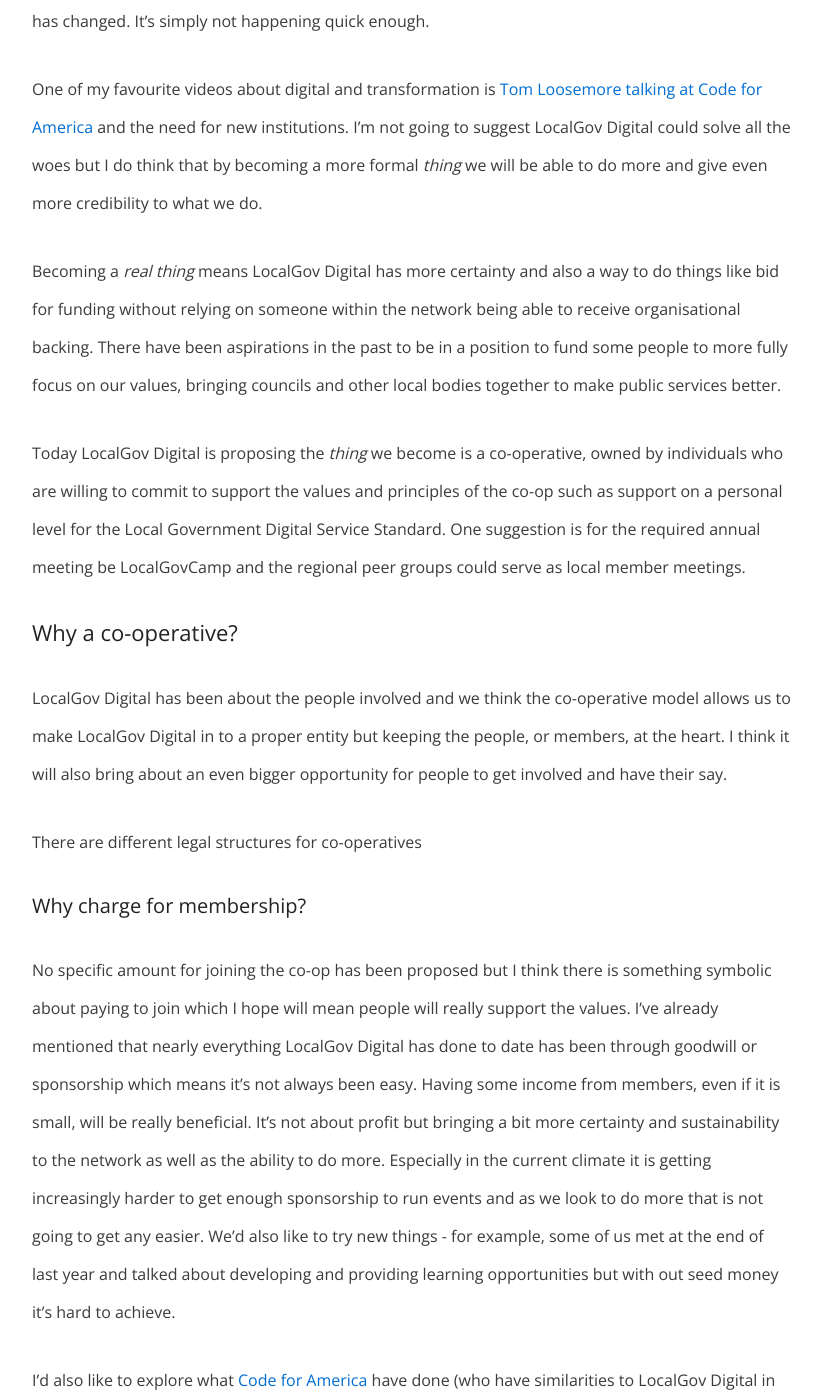
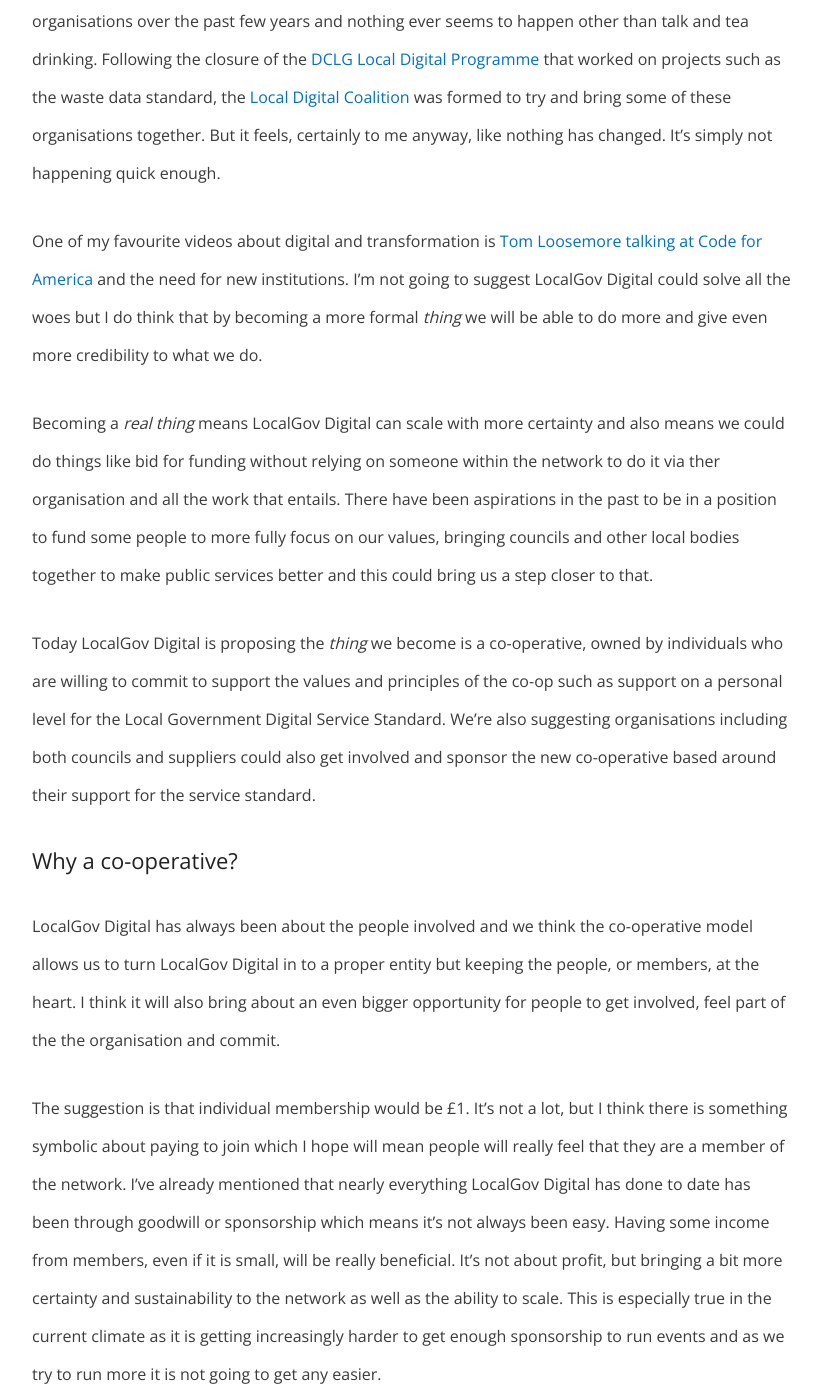
Before and after one commit to BforBen/bforben.github.io, a Jekyll site: the page built from _posts/2016-11-10-a-new-phase-for-localgov-digital.md, in a window 1280 px wide and 1400 px high, scrolled down 2080 px. Shown: the whole window, without its empty margins (228-1049 px from the left). Built offline with Jekyll 4.4.1, drawn with Linux system fonts in a browser that asks for light colours; nearby versions of some CDN libraries; comment, search, counter and statistics services are not loaded; some of the changed text lies outside the part shown.

Commit message:
Update 2016-11-10-a-new-phase-for-localgov-digital.md

```diff
--- a/_posts/2016-11-10-a-new-phase-for-localgov-digital.md
+++ b/_posts/2016-11-10-a-new-phase-for-localgov-digital.md
@@ -19,32 +19,28 @@ Being part of LocalGov Digital has given me some fantastic opportunities to lear
 
 The network also helped me to develop an idea I had with [Paul Mackay](http://www.folklabs.com/about-us/paul-mackay/) and [Dan Blundell](https://www.danblundell.com/) at LocalGovCamp 2014 to make a data standard for waste. The work we started as a hobby project went on to form the basis of the [DCLG Local Waste Service Standards project](http://www.localdigitalcoalition.uk/product/local-waste-service-standards-project/) which estimated that use of the standard could save £505 million for English local authorities over a 14 year period. It also learnt some pretty difficult lessons around getting councils to work together that has fed in to the [#VerifyLocal pilot projects](https://identityassurance.blog.gov.uk/2016/10/03/verifylocal-pilots-are-open-for-business/).
 
-I have however always found it difficult to articulate to people what the network is and how they can get involved. The informal nature of the network means there isn't anything as such to sign up to or join. There's things like Slack, Unmentoring, Pipeline and LocalGovCamp but they don't neccessarily make people feel part of LocalGov Digital.
+I have however always found it difficult to articulate to people what the network is and how they can get involved. Of course there's products that people can use such as [Slack](https://localgovdigital.slack.com), [Unmentoring](http://localgovdigital.info/unmentoring), [Pipeline](http://pipeline.localgovdigital.info) and LocalGovCamp but they don't neccessarily make people feel part of LocalGov Digital. There isn't any where to go to sign up and join LocalGov Digital.
 
-It's also been difficult where we've had ideas to be able to take them forward as individuals.
+It's also been difficult where individual have had ideas to be able to take them forward. There is no proper organisation to provide support or back them up when it's needed. Despite appearances there isn't any hierachy or owner of LocalGov Digital. The things that happen are because individuals make it.
 
 ## Understanding the proposition
 
-I think in the past few months LocalGov Digital has really started to understand what it's proposition is and has found new momentum. A number of us have attended meetings with more formal organisations over the past few years and nothing seems to happen. Following the closure of the DCLG Local Digital Programme that worked on projects such as the waste standards the [Local Digital Coalition](http://www.localdigitalcoalition.uk/) was formed to try and bring some of these organisations together but it feels like nothing has changed. It's simply not happening quick enough.
+I think in the past few months LocalGov Digital has really started to understand what it's proposition is and has found new momentum. A number of us have attended meetings with more formal organisations over the past few years and nothing ever seems to happen other than talk and tea drinking. Following the closure of the [DCLG Local Digital Programme](http://webarchive.nationalarchives.gov.uk/20160330154530/http://localdirect.gov.uk/) that worked on projects such as the waste data standard, the [Local Digital Coalition](http://www.localdigitalcoalition.uk/) was formed to try and bring some of these organisations together. But it feels, certainly to me anyway, like nothing has changed. It's simply not happening quick enough.
 
 One of my favourite videos about digital and transformation is [Tom Loosemore talking at Code for America](https://www.youtube.com/watch?v=VjE_zj-7A7A&t=1806s&list=PLDGsBgVz2W87cAfk2y2SSods5kvlykpLi&index=1) and the need for new institutions. I'm not going to suggest LocalGov Digital could solve all the woes but I do think that by becoming a more formal _thing_ we will be able to do more and give even more credibility to what we do.
 
-Becoming a _real thing_ means LocalGov Digital has more certainty and also a way to do things like bid for funding without relying on someone within the network being able to receive organisational backing. There have been aspirations in the past to be in a position to fund some people to more fully focus on our values, bringing councils and other local bodies together to make public services better.
+Becoming a _real thing_ means LocalGov Digital can scale with more certainty and also means we could do things like bid for funding without relying on someone within the network to do it via ther organisation and all the work that entails. There have been aspirations in the past to be in a position to fund some people to more fully focus on our values, bringing councils and other local bodies together to make public services better and this could bring us a step closer to that.
 
-Today LocalGov Digital is proposing the _thing_ we become is a co-operative, owned by individuals who are willing to commit to support the values and principles of the co-op such as support on a personal level for the Local Government Digital Service Standard. One suggestion is for the required annual meeting be LocalGovCamp and the regional peer groups could serve as local member meetings.
+Today LocalGov Digital is proposing the _thing_ we become is a co-operative, owned by individuals who are willing to commit to support the values and principles of the co-op such as support on a personal level for the Local Government Digital Service Standard. We're also suggesting organisations including both councils and suppliers could also get involved and sponsor the new co-operative based around their support for the service standard.
 
 ### Why a co-operative?
 
-LocalGov Digital has been about the people involved and we think the co-operative model allows us to make LocalGov Digital in to a proper entity but keeping the people, or members, at the heart. I think it will also bring about an even bigger opportunity for people to get involved and have their say.
+LocalGov Digital has always been about the people involved and we think the co-operative model allows us to turn LocalGov Digital in to a proper entity but keeping the people, or members, at the heart. I think it will also bring about an even bigger opportunity for people to get involved, feel part of the the organisation and commit.
 
-There are different legal structures for co-operatives
+The suggestion is that individual membership would be £1. It's not a lot, but I think there is something symbolic about paying to join which I hope will mean people will really feel that they are a member of the network. I've already mentioned that nearly everything LocalGov Digital has done to date has been through goodwill or sponsorship which means it's not always been easy. Having some income from members, even if it is small, will be really beneficial. It's not about profit, but bringing a bit more certainty and sustainability to the network as well as the ability to scale. This is especially true in the current climate as it is getting increasingly harder to get enough sponsorship to run events and as we try to run more it is not going to get any easier.
 
-#### Why charge for membership?
-
-No specific amount for joining the co-op has been proposed but I think there is something symbolic about paying to join which I hope will mean people will really support the values. I've already mentioned that nearly everything LocalGov Digital has done to date has been through goodwill or sponsorship which means it's not always been easy. Having some income from members, even if it is small, will be really beneficial. It's not about profit but bringing a bit more certainty and sustainability to the network as well as the ability to do more. Especially in the current climate it is getting increasingly harder to get enough sponsorship to run events and as we look to do more that is not going to get any easier. We'd also like to try new things - for example, some of us met at the end of last year and talked about developing and providing learning opportunities but with out seed money it's hard to achieve.
-
-I'd also like to explore what [Code for America](https://www.codeforamerica.org/about-us) have done (who have similarities to LocalGov Digital in terms of their aims and values) with initiatives like [fellowships](https://www.codeforamerica.org/do-something/work-with-us). Their model is based around being a charity, accepting donations and charging an entrance fee for their annual summit.
+We'd also like to try new things - for example, some of us met at the end of last year and talked about developing and providing learning opportunities, but with out at least some funds it's hard to achieve. Personally I'd also like to explore what [Code for America](https://www.codeforamerica.org/about-us) has done (who have similarities to LocalGov Digital in terms of their aims and values) with initiatives like [fellowships](https://www.codeforamerica.org/do-something/work-with-us). Their model is based around being a charity, accepting donations and charging for their annual summit.
 
 ## What do you think?
 
-For me, formalising LocalGov Digital has been a long time coming and I think it's a really exciting prospect. It is however just an idea at this stage, so please share your thoughts by blogging yourself, tweeting [@LocalGovDigital](https://twitter.com/LocalGovDigital) or emailing <feedback@localgovdigital.info>.
+For me, formalising LocalGov Digital has been a long time coming and I think it's a really exciting prospect. You can read more detail in the [news release on the LocalGov Digital site](http://localgovdigital.info). It is however just an idea at this stage, so please share your thoughts by blogging yourself, tweeting [@LocalGovDigital](https://twitter.com/LocalGovDigital) or emailing <feedback@localgovdigital.info>.
```
